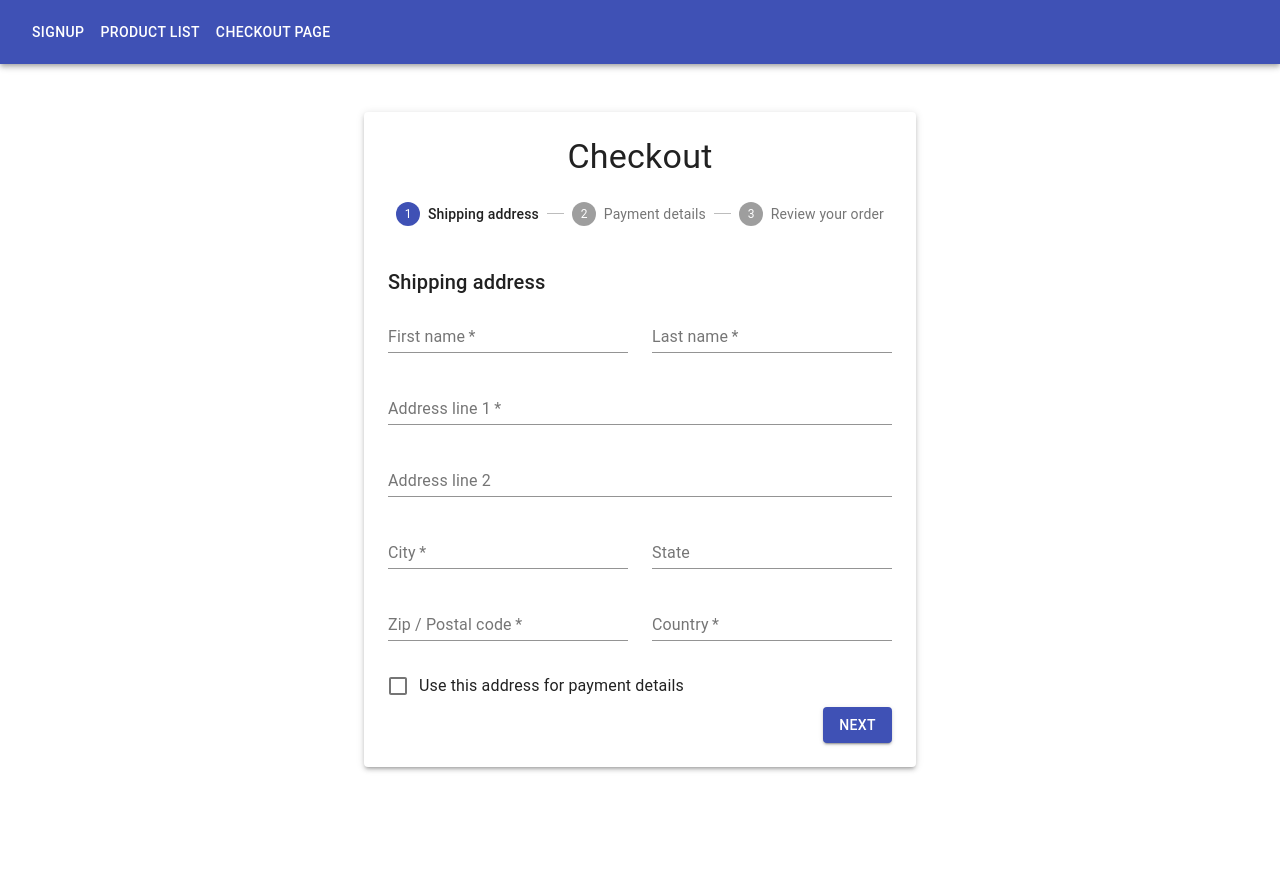
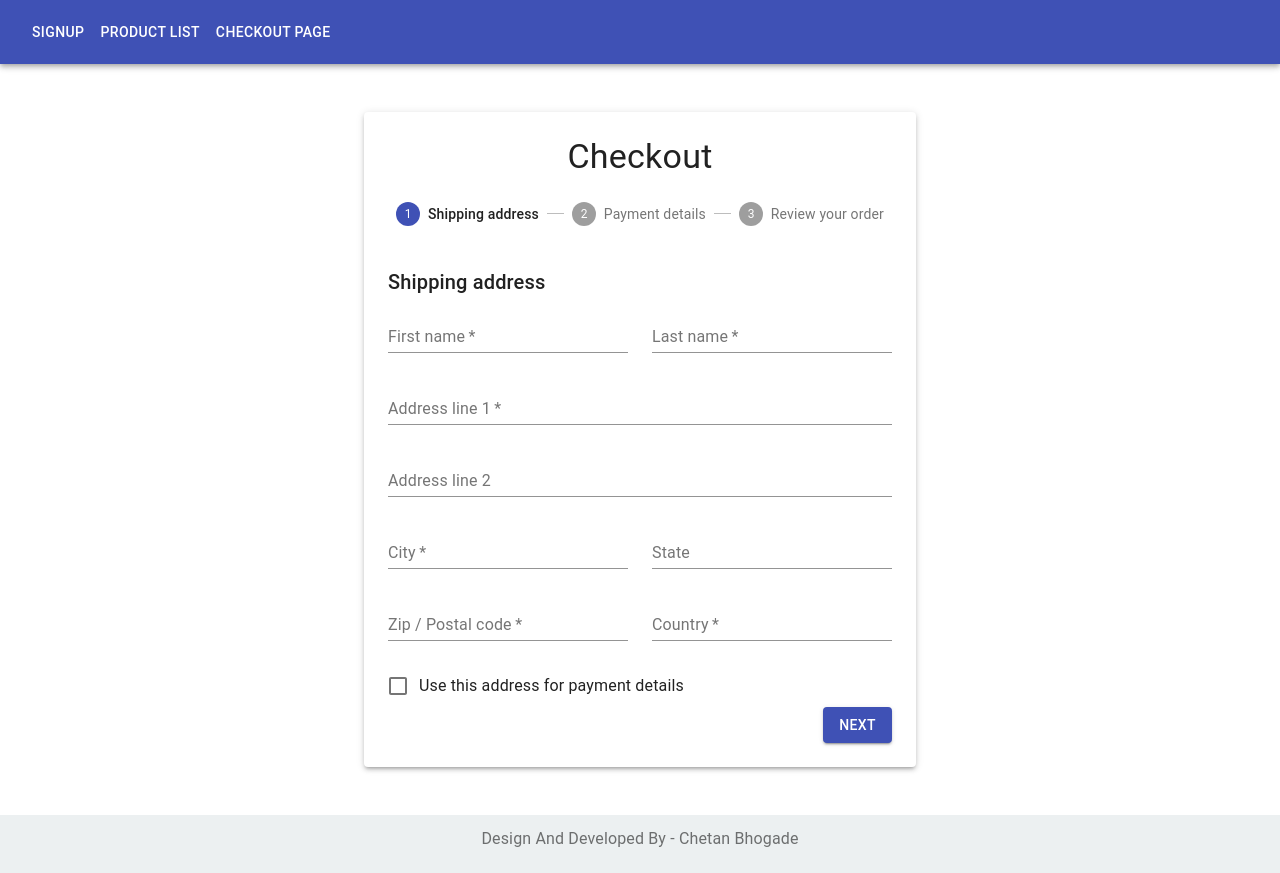
Before and after one commit to ChetanBhogade/assignment, a React (Create React App) app: page /checkout in a window 1280 px wide. Before the commit the page ends 815 px from the top, so only its background shows below. Built offline with nearby package versions, Linux system fonts and the light colour scheme.

Commit message:
adding footer section

```diff
--- a/src/App.js
+++ b/src/App.js
@@ -5,6 +5,7 @@ import NavbarContainer from "./Container/NavbarContainer";
 import SignUpPage from "./Container/SignUpPage";
 import ProductListPage from "./Container/ProductListPage";
 import CheckoutPage from "./Container/CheckoutPage";
+import FooterContainer from "./Container/FooterContainer";
 
 function App() {
   return (
@@ -16,6 +17,7 @@ function App() {
           <Route exact path="/products" component={ProductListPage} />
           <Route exact path="/checkout" component={CheckoutPage} />
         </div>
+        <FooterContainer />
       </Router>
     </div>
   );
--- /dev/null
+++ b/src/Container/FooterContainer.js
@@ -0,0 +1,37 @@
+import React from "react";
+import { Container, Typography, Link } from "@material-ui/core";
+
+function FooterContainer() {
+  return (
+    <div
+      style={{
+        marginTop: 20,
+        paddingBottom: 20,
+        backgroundColor: "#ecf0f1",
+        paddingTop: 10,
+      }}
+    >
+      {/* <hr /> */}
+      <Container maxWidth="lg">
+        <Typography
+          variant="subtitle1"
+          align="center"
+          color="textSecondary"
+          component="p"
+        >
+          Design And Developed By -{" "}
+          <Link
+            color="inherit"
+            rel="noopener noreferrer"
+            target="_blank"
+            href="https://chetanbhogade.github.io/portfolio/"
+          >
+            Chetan Bhogade
+          </Link>
+        </Typography>
+      </Container>
+    </div>
+  );
+}
+
+export default FooterContainer;
```
